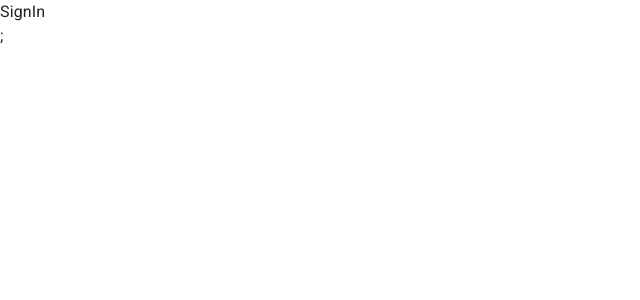
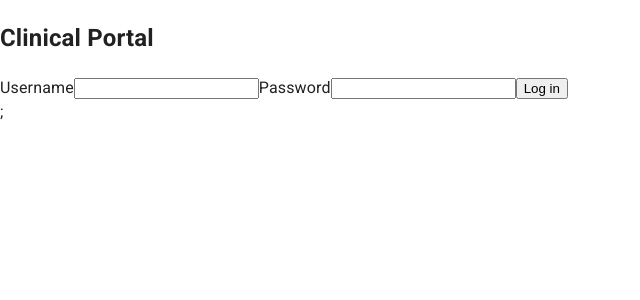
Before and after one commit to carl0sarb0leda/microf-ca-app, a React (Create React App) app: page / in a window 1280 px wide. Shown: the top 300 px of the page, without its empty margins (0-640 px from the left). Built offline with nearby package versions, Linux system fonts and the light colour scheme.

Commit message:
Add SignInForm in container

```diff
--- a/src/containers/LogIn.tsx
+++ b/src/containers/LogIn.tsx
@@ -1,22 +1,23 @@
 import React from "react";
 import { useAuth } from "utils/auth-context";
 import { useNavigate, useLocation } from "react-router-dom";
+import { SignInForm } from "components";
+import { LogInProps } from "types/api";
 
 export const LogIn = () => {
   const navigate = useNavigate();
   const location = useLocation();
   const { onLogin } = useAuth();
 
-  const handleLogin = async (formValues: any) => {
-    const isAuthenticated = await onLogin({
-      userName: formValues["user_name"],
-      userPassword: formValues["user_password"],
-    });
+  const handleLogin = async (formValues: LogInProps) => {
+    //Authentication redirect in container
+    const isAuthenticated = await onLogin(formValues);
     if (isAuthenticated) {
+      //Check previous possible route
       const originPath = location.state?.from?.pathname || "/dashboard";
       navigate(originPath);
     }
   };
 
-  return <form>SignIn</form>
+  return <SignInForm handleData={handleLogin} />;
 };
```
